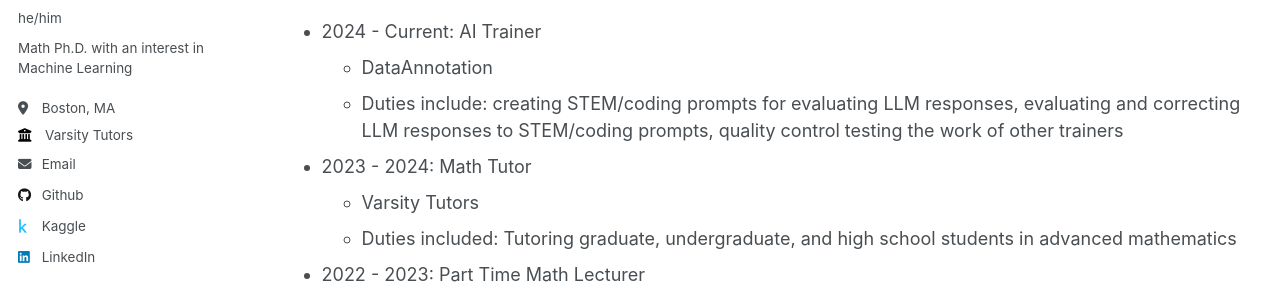
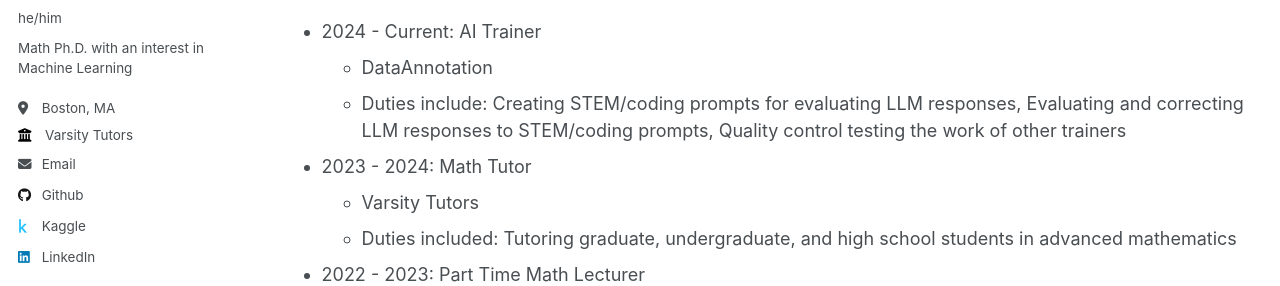
Before and after one commit to G-Jeffreys/G-Jeffreys.github.io, a Jekyll site: the page built from _pages/cv.md, in a window 1280 px wide and 900 px high. Shown: the part 315-601 px from the top of the window. Built offline with Jekyll 4.4.1, drawn with Linux system fonts in a browser that asks for light colours.

Commit message:
Update cv.md

```diff
--- a/_pages/cv.md
+++ b/_pages/cv.md
@@ -18,7 +18,7 @@
 ======
 * 2024 - Current: AI Trainer
   * DataAnnotation
-  * Duties include: creating STEM/coding prompts for evaluating LLM responses, evaluating and correcting LLM responses to STEM/coding prompts, quality control testing the work of other trainers
+  * Duties include: Creating STEM/coding prompts for evaluating LLM responses, Evaluating and correcting LLM responses to STEM/coding prompts, Quality control testing the work of other trainers
 
 * 2023 - 2024: Math Tutor
   * Varsity Tutors
```
